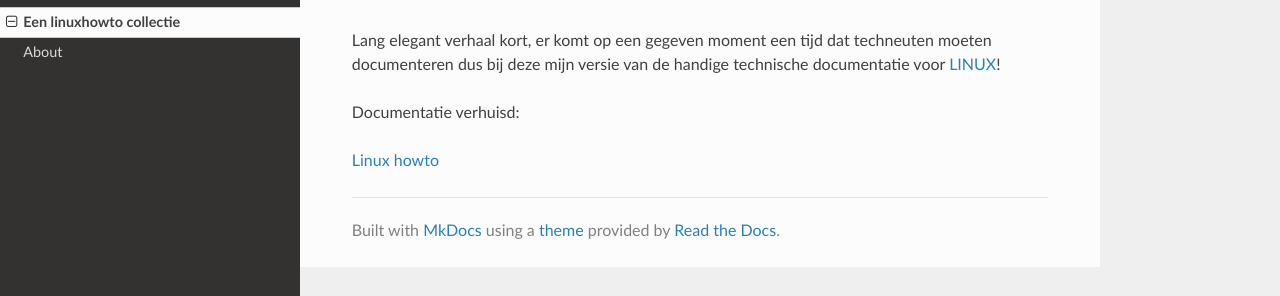
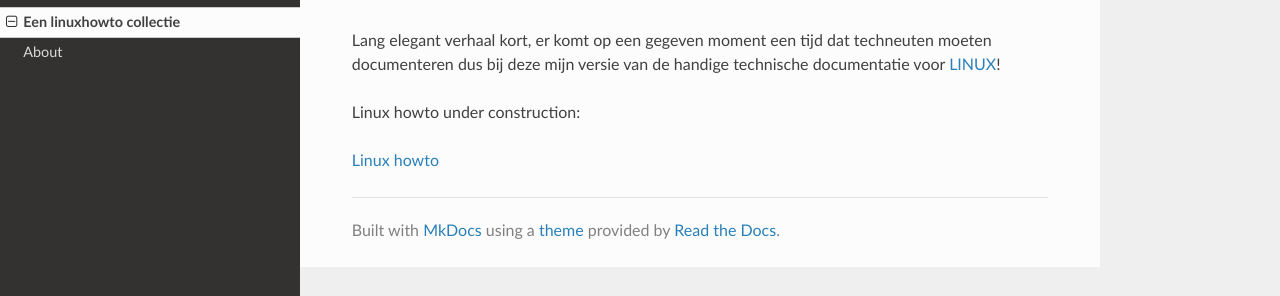
Before and after one commit to MatthewBuchananAstley/linuxhowto, an MkDocs documentation site: the page built from docs/index.md, in a window 1280 px wide. Shown: the part 131-427 px from the top of the page. Built offline with MkDocs 1.6.1, drawn with Linux system fonts in a browser that asks for light colours; nearby versions of some CDN libraries.

Commit message:
Update index.md
Adjusted howto link

```diff
--- a/docs/index.md
+++ b/docs/index.md
@@ -2,6 +2,6 @@
 
 Lang elegant verhaal kort, er komt op een gegeven moment een tijd dat techneuten moeten documenteren dus bij deze mijn versie van de handige technische documentatie voor <a href="https://kernel.org">LINUX</a>!
 
-Documentatie verhuisd:
+Linux howto under construction:
 
-<a href="https://linux.astley.nl"> Linux howto </a>
+<a href="https://astleybooks.nl"> Linux howto </a>
```
